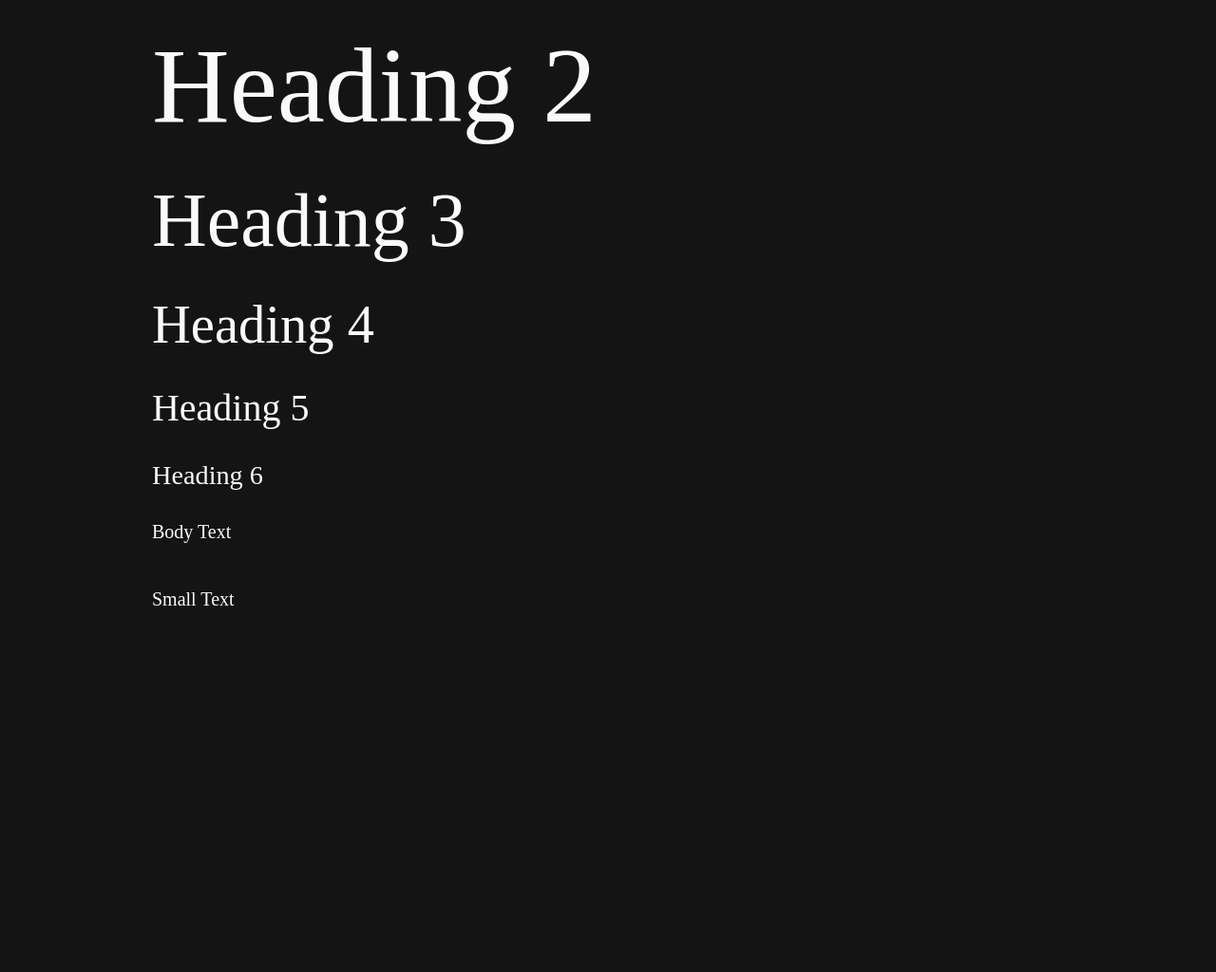
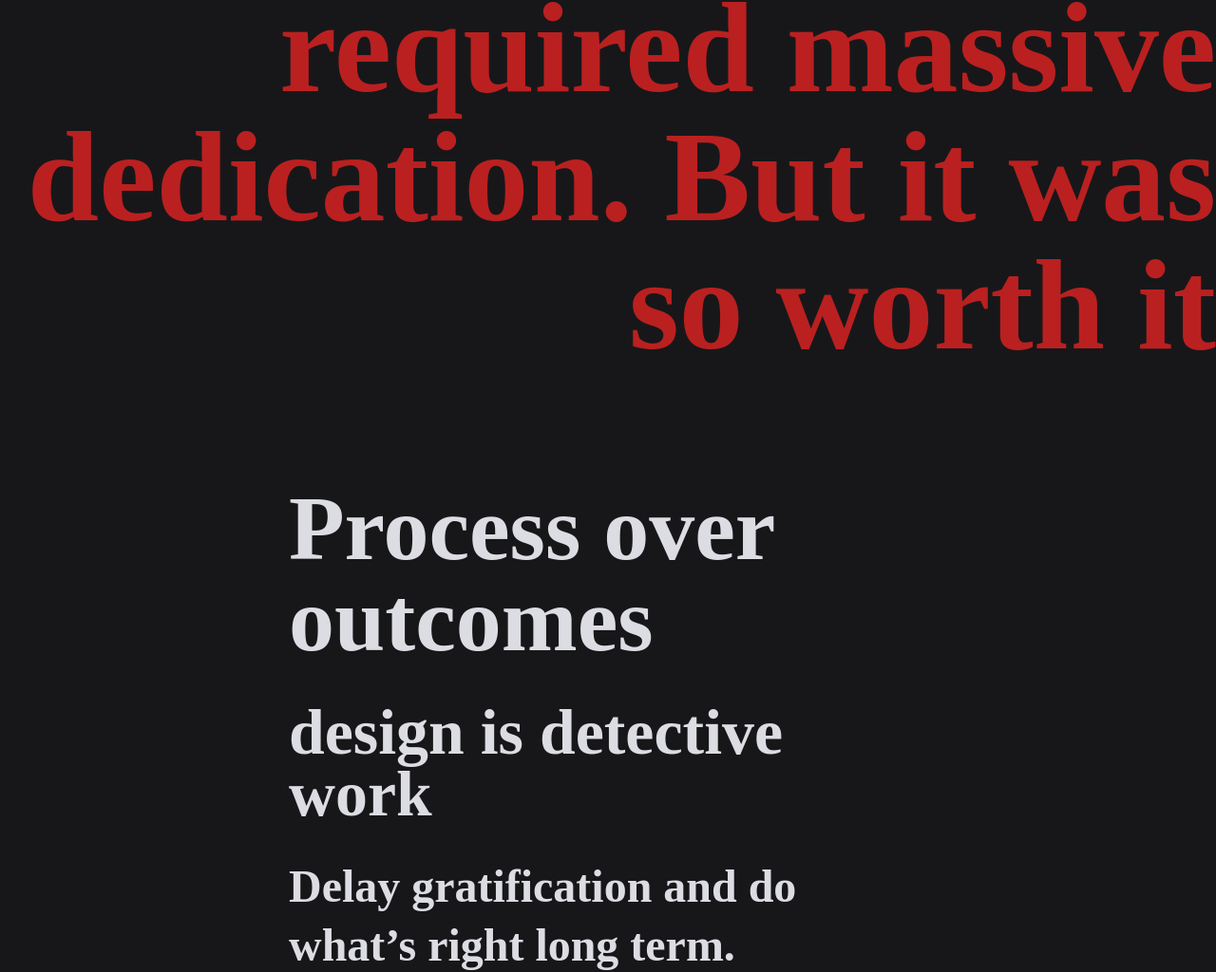
Before and after one commit to andyjakubowski/typographic-scale, a website: page index.html in a window 1280 px wide. Shown: the part 207-1231 px from the top of the page at 95% size. Before the commit the page ends 882 px from the top, so only its background shows below. Drawn offline with Linux system fonts and the light colour scheme; a web font is replaced by a local one.

Commit message:
Test a small- and large-viewport type scale

```diff
--- a/index.html
+++ b/index.html
@@ -3,18 +3,63 @@
   <head>
     <meta charset="utf-8" />
     <title>Type Scale</title>
+    <meta name="viewport" content="width=device-width, initial-scale=1" />
     <link rel="stylesheet" href="styles.css" />
   </head>
   <body>
-    <section class="section-1">
-      <h1>Heading 1</h1>
-      <h2>Heading 2</h2>
-      <h3>Heading 3</h3>
-      <h4>Heading 4</h4>
-      <h5>Heading 5</h5>
-      <h6>Heading 6</h6>
-      <p>Body Text</p>
-      <aside><p>Small Text</p></aside>
-    </section>
+    <header>
+      <h1 class="massive-text"
+        >The whole thing required <span>massive dedication</span>. But it was so
+        worth it</h1
+      >
+    </header>
+    <main>
+      <h1>Process over outcomes</h1>
+      <h2>Design is detective work</h2>
+      <h3>Delay gratification and do what’s right long term.</h3>
+      <p class="large-body-text">
+        As I invested more time into learning programming, I was impressed by
+        how much order there was to some seemingly complex parts. Programmers
+        were presented with a lot of power coming from tools, packages, and
+        plugins, all of these things worked together nicely. As long as you
+        follow a bunch of rules, you get a lot of capability *and* retain
+        control over the thing.
+      </p>
+      <p><strong>Process over outcomes</strong></p>
+      <p
+        >I envy designers working with physical materials. They know the
+        material they work with, and manipulate it directly. As they experiment
+        with the material, they immediately see what works and what doesn’t.</p
+      >
+
+      <p>
+        But as the complexity of what is being designed grows, that direct
+        contact with the product frequently goes away. People take on smaller,
+        specialized roles, and work together to produce the final result.
+      </p>
+
+      <p>
+        I really liked that. A perfect example was the Rack interface. Rack lets
+        frameworks and web servers work together easily as long as they follow
+        some basic rules set by Rack.
+      </p>
+
+      <p>
+        I wanted to see what it would feel like to be able to edit the
+        fundamental properties of a design at runtime. I wanted to see how that
+        would affect my design process.
+      </p>
+      <figure>
+        <img
+          src="images/temple.jpeg"
+          alt="Religious temple under construction in Berlin"
+        /><figcaption class="small-text"
+          >I love to walk around Berlin. These are some of the pictures I’ve
+          taken on my walks. Berlin is a pretty trashy place, and trash is one
+          of the main themes you’ll see in these pictures.</figcaption
+        >
+      </figure>
+      <p class="tiny-text">Made with love in Berlin by Andy Jakubowski.</p>
+    </main>
   </body>
 </html>
--- a/styles.css
+++ b/styles.css
@@ -1,6 +1,21 @@
+@font-face {
+  font-family: 'Concourse C3 Regular';
+  src: url('/fonts/concourse_c3_regular.woff') format('woff');
+}
+
+@font-face {
+  font-family: 'Concourse C3 Bold';
+  src: url('/fonts/concourse_c3_bold.woff') format('woff');
+}
+
 @font-face {
   font-family: 'Concourse T3 Regular';
   src: url('/fonts/concourse_t3_regular.woff') format('woff');
+}
+
+@font-face {
+  font-family: 'Concourse T3 Italic';
+  src: url('/fonts/concourse_t3_italic.woff') format('woff');
 }
 
 @font-face {
@@ -8,69 +23,145 @@
   src: url('/fonts/concourse_t3_bold.woff') format('woff');
 }
 
+@font-face {
+  font-family: 'Concourse T7 Regular';
+  src: url('/fonts/concourse_t7_regular.woff') format('woff');
+}
+
+@font-face {
+  font-family: 'Concourse T8 Regular';
+  src: url('/fonts/concourse_t8_regular.woff') format('woff');
+}
+
 :root {
-  --ratio: 1.414;
-  --scale-base: 1.25rem;
-  --scale-neg-1: calc(var(--scale-base) / var(--ratio));
+  font-size: 125%;
+  --ratio: 1.25;
+  --scale-1: 1rem;
+  --scale-neg-1: calc(var(--scale-1) / var(--ratio));
   --scale-neg-2: calc(var(--scale-neg-1) / var(--ratio));
-  --scale-1: calc(var(--scale-base) * var(--ratio));
   --scale-2: calc(var(--scale-1) * var(--ratio));
   --scale-3: calc(var(--scale-2) * var(--ratio));
   --scale-4: calc(var(--scale-3) * var(--ratio));
   --scale-5: calc(var(--scale-4) * var(--ratio));
   --scale-6: calc(var(--scale-5) * var(--ratio));
+  --scale-7: calc(var(--scale-6) * var(--ratio));
 }
 
 body {
   margin: 0;
 
-  color: #fafafa;
-  background-color: #141414;
+  background-color: #17171a;
+  /* background-color: black; */
+
+  color: #dcdce3;
+
+  font-family: 'Concourse T3 Regular', sans-serif;
+  line-height: 1.4;
 }
 
-.section-1 {
-  display: grid;
-  grid-template-columns: 1fr [content] 6fr 1fr;
+main {
+  margin-block-start: 5em;
+  margin-block-end: 3em;
+  margin-inline-start: 5vw;
+  margin-inline-end: 5vw;
 }
 
-.section-1 * {
-  margin-block-start: 1rem;
-  margin-block-end: 1rem;
-
-  grid-column: content;
-
-  font-family: 'Concourse T3 Regular', serif;
-  font-weight: 400;
+.tiny-text {
+  font-size: var(--scale-neg-2);
 }
 
-.section-1 p {
-  font-size: var(--scale-base);
+.small-text {
+  /* margin-block-start: 0.6em; */
+  margin-block-end: 0.6em;
+  font-size: var(--scale-neg-1);
 }
 
-.section-1 h6 {
+p {
+  margin-block-start: 0.75em;
+  margin-block-end: 0.75em;
+
   font-size: var(--scale-1);
 }
 
-.section-1 h5 {
+strong {
+  font-family: 'Concourse T3 Bold';
+  font-weight: normal;
+}
+
+.large-body-text {
+  color: #ffc957;
+
   font-size: var(--scale-2);
 }
 
-.section-1 h4 {
+h3 {
+  margin-block-start: 0.6em;
+  margin-block-end: 0.6em;
+
   font-size: var(--scale-3);
+  font-family: 'Concourse T3 Bold', serif;
+  line-height: 1.3;
 }
 
-.section-1 h3 {
+h2 {
+  margin-block-start: 0.5em;
+  margin-block-end: 0.5em;
+
   font-size: var(--scale-4);
-  font-family: 'Concourse T3 Bold', serif;
+  font-family: 'Concourse C3 Regular', serif;
+  line-height: 0.95;
+  text-transform: lowercase;
 }
 
-.section-1 h2 {
+h1 {
+  margin-block-start: 0.4em;
+  margin-block-end: 0.4em;
+
   font-size: var(--scale-5);
+  font-family: 'Concourse T7 Regular', serif;
+  line-height: 1;
 }
 
-.section-1 h1 {
+header h1 {
+  font-family: 'Concourse T3 Regular', serif;
+  font-size: var(--scale-2);
+}
+
+.massive-text {
+  color: #ba2020;
+  font-family: 'Concourse T8 Regular', serif;
   font-size: var(--scale-6);
-  font-family: 'Concourse T3 Bold', serif;
+  line-height: 1;
+  text-align: right;
+}
+
+figure {
+  margin-inline-start: 0;
+  margin-inline-end: 0;
+  width: 100%;
+}
+
+img {
+  width: 100%;
+}
+
+figcaption {
+  font-family: 'Concourse T3 Italic', sans-serif;
+}
+
+@media screen and (min-width: 48em) {
+  :root {
+    --ratio: 1.414;
+    font-size: 150%;
+  }
+
+  main {
+    margin-inline-start: auto;
+    margin-inline-end: auto;
+
+    width: 70vw;
+    max-width: 28rem;
+  }
 }
 
 /* Positioning */
```
Also changed, not shown: images/temple.jpeg (added).
